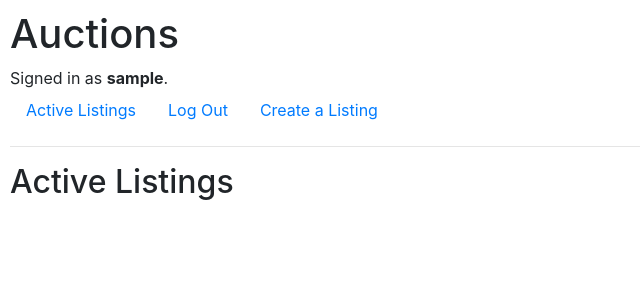
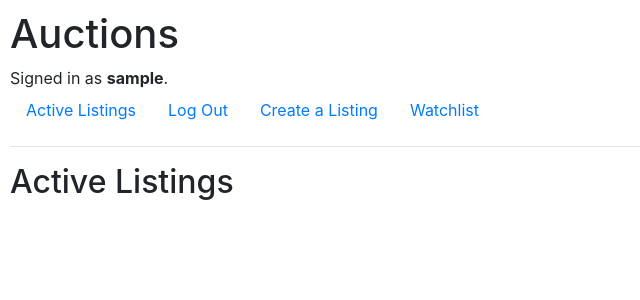
Before and after one commit to NearBee/Commerce, a Django app: page / in a window 1280 px wide. Shown: the top 300 px of the page, without its empty margins (0-640 px from the left). Run offline with Django 3.2, Linux system fonts and the light colour scheme; the visitor is signed in with stand-in values (Sample User, id 1); data that the repository does not hold is empty; some libraries are stand-ins or nearby versions.

Commit message:
WIP watchlist additions

```diff
--- a/commerce/auctions/models.py
+++ b/commerce/auctions/models.py
@@ -89,3 +89,8 @@ class Comment(models.Model):
 
     def __str__(self) -> str:
         return self.comments
+
+
+class Watchlist(models.Model):
+    auction_id = models.ManyToManyField("user")
+    # TODO: Create a working relationship between user <-watchlist-> item
--- a/commerce/auctions/templates/auctions/layout.html
+++ b/commerce/auctions/templates/auctions/layout.html
@@ -30,6 +30,9 @@
         <li class="nav-item">
             <a class="nav-link" href="{% url 'createlisting' %}">Create a Listing</a>
         </li>
+        <li class="nav-item">
+            <a class="nav-link" href="{% url 'watchlist' user.id %}">Watchlist</a>
+        </li>
         {% else %}
         <li class="nav-item">
             <a class="nav-link" href="{% url 'login' %}">Log In</a>
--- a/commerce/auctions/templates/auctions/watchlist.html
+++ b/commerce/auctions/templates/auctions/watchlist.html
@@ -3,4 +3,7 @@
 {% block title %}Watchlist{% endblock %}
 
 {% block body %}
+{% for item in watchlisted_items %}
+{{ item }}
+{% endfor %}
 {% endblock %}
--- a/commerce/auctions/urls.py
+++ b/commerce/auctions/urls.py
@@ -11,5 +11,5 @@ urlpatterns = [
     path("register", views.register, name="register"),
     path("createlisting", views.create_listing, name="createlisting"),
     path("listing/<int:id>", views.active_listing, name="listing"),
-    path("watchlist", views.watchlist, name="watchlist"),
+    path("watchlist/<int:id>", views.watchlist, name="watchlist"),
 ] + static(settings.MEDIA_URL, document_root=settings.MEDIA_ROOT)
--- a/commerce/auctions/views.py
+++ b/commerce/auctions/views.py
@@ -188,5 +188,9 @@ def active_listing(request, id):
 
 
 @login_required(redirect_field_name="", login_url="login")
-def watchlist(request):
-    raise NotImplemented
+def watchlist(request, id):
+    return render(
+        request,
+        "auctions/watchlist.html",
+        {"watchlisted_items": Auction_Listing.objects.all().filter(user_id=id)},
+    )
```
